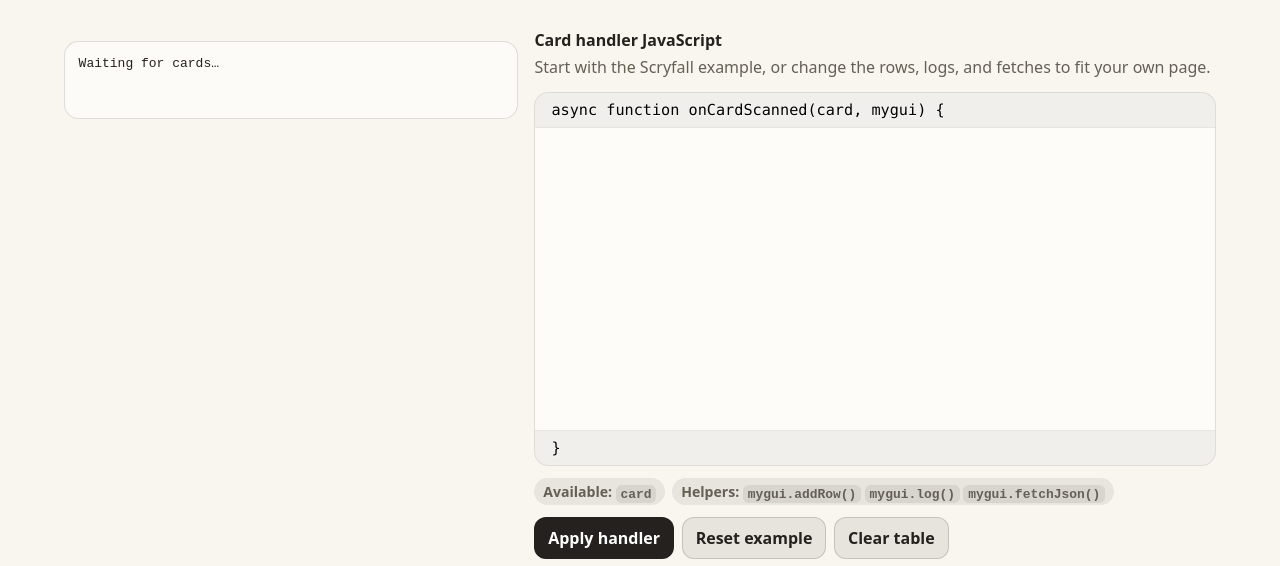
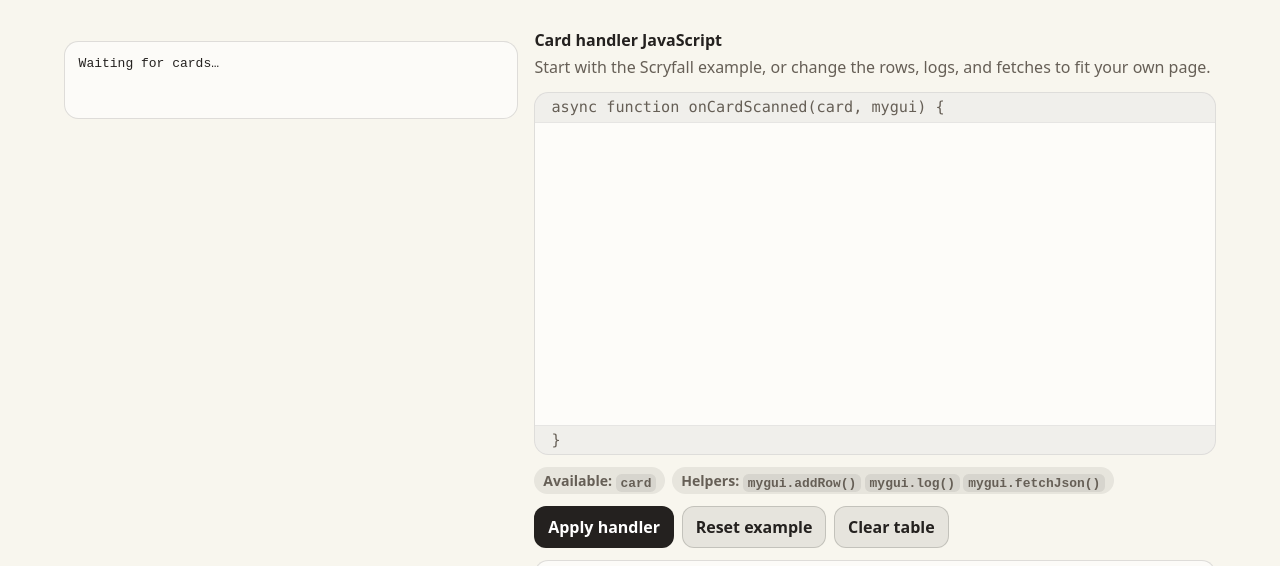
Before and after one commit to HanClinto/CollectorVision, a plain HTML site: page examples/web_scanner/applet_example.html in a window 1280 px wide. Shown: the part 193-759 px from the top of the page. Drawn offline with nearby package versions, Linux system fonts and the light colour scheme.

Commit message:
fix(web-scanner): compact applet signature panels

```diff
--- a/examples/web_scanner/applet_example.css
+++ b/examples/web_scanner/applet_example.css
@@ -20,9 +20,11 @@ tr:last-child td { border-bottom: 0; }
 .panel-heading p { margin: 0; color: #665f56; }
 .toolbar { display: flex; flex-wrap: wrap; gap: 0.5rem; }
 .handler-frame { overflow: hidden; border: 1px solid rgba(36, 33, 31, 0.14); border-radius: 0.9rem; background: rgba(255, 255, 255, 0.66); }
-.function-signature { min-height: 0; border: 0; border-radius: 0; padding: 0.35rem 1rem; background: rgba(36, 33, 31, 0.06); color: #665f56; font: 0.95rem ui-monospace, SFMono-Regular, Menlo, Consolas, monospace; line-height: 1.4; white-space: pre; }
-.function-signature code { padding: 0; background: transparent; font-size: inherit; }
-.function-signature .token { background: transparent; }
+.function-signature,
+pre.function-signature[class*="language-"] { min-height: 0; margin: 0; border: 0; border-radius: 0; padding: 0.25rem 1rem; overflow: visible; background: rgba(36, 33, 31, 0.06); color: #665f56; font: 0.95rem ui-monospace, SFMono-Regular, Menlo, Consolas, monospace; line-height: 1.35; text-shadow: none; white-space: pre; }
+.function-signature code,
+.function-signature code[class*="language-"] { padding: 0; background: transparent; color: inherit; font-size: inherit; line-height: inherit; text-shadow: none; }
+.function-signature .token { background: transparent; text-shadow: none; }
 .editor-shell { min-height: 19rem; box-sizing: border-box; padding: 0.85rem 1rem 0.85rem 2rem; overflow: auto; border: 0; border-top: 1px solid rgba(36, 33, 31, 0.1); border-bottom: 1px solid rgba(36, 33, 31, 0.1); background: transparent; font: 0.95rem ui-monospace, SFMono-Regular, Menlo, Consolas, monospace; line-height: 1.5; tab-size: 2; white-space: pre-wrap; }
 .editor-shell:focus { box-shadow: 0 0 0 3px rgba(37, 99, 235, 0.22); }
 .editor-shell .token { background: transparent; }
@@ -47,7 +49,8 @@ tr:last-child td { border-bottom: 0; }
   th { background: rgba(226, 232, 240, 0.08); }
   .panel-heading p, .editor-meta { color: #cbd5e1; }
   .handler-frame { border-color: rgba(226, 232, 240, 0.16); background: rgba(15, 23, 42, 0.72); }
-  .function-signature { background: rgba(226, 232, 240, 0.08); color: #cbd5e1; }
+  .function-signature,
+  pre.function-signature[class*="language-"] { background: rgba(226, 232, 240, 0.08); color: #cbd5e1; }
   .editor-shell { color: #e2e8f0; }
   .pill { background: rgba(226, 232, 240, 0.1); }
   .eyebrow, .empty { color: #94a3b8; }
```
